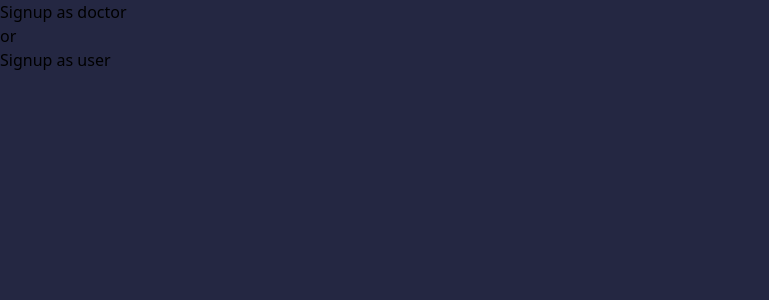
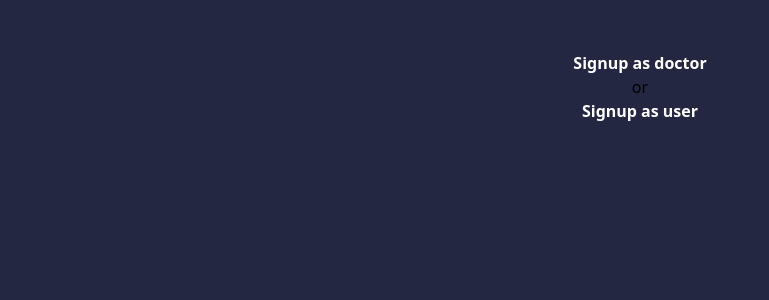
Before and after one commit to Jayanthi1237/doctorportal, a Django app: page /signup in a window 1280 px wide. Shown: the top 300 px of the page, without its empty margins (0-769 px from the left). Run offline with Django 4.2, Linux system fonts and the light colour scheme; style sheets or scripts are compiled from the project's sources; parts of the project's set-up code (start-up, migrations or seed data) failed here and were passed over.

Commit message:
newcommit

```diff
--- a/templates/base.html
+++ b/templates/base.html
@@ -8,8 +8,7 @@
     <link rel="stylesheet" href="{% static 'output.css' %}">
     {% block extrastylesheet %}{% endblock %}
 </head>
-<body class="w-screen h-screen flex justify-center items-center"style='background-color: hsl(234, 29%, 20%);
-'>
+<body class="w-screen h-screen flex justify-center items-center" style='background-color: hsl(234, 29%, 20%); display: flex; justify-content: center; align-items: center;'>
     {% block content %}{% endblock %}
     {% block script %}{% endblock %}
 </body>
--- a/templates/doctorSignup.html
+++ b/templates/doctorSignup.html
@@ -7,8 +7,8 @@
 
 {% block content %}
 
-<div class="h-[70%] p-4 bg-blue-200 overflow-auto rounded-md " style="background-color:SandyBrown;">
-    <form action="{% url 'doctorSignup' %}" class="grid grid-cols-2 gap-x-2" method="post" enctype="multipart/form-data">
+<div class="h-[70%] p-4 bg-blue-200 overflow-auto rounded-md " style="background-color:SandyBrown; height: 70%; padding: 4%; overflow: auto;">
+    <form action="{% url 'doctorSignup' %}" class="grid grid-cols-2 gap-x-2" method="post" enctype="multipart/form-data" style="display: grid; grid-template-columns: repeat(2, minmax(0, 1fr)); margin-left: 0.5rem;">
             {% csrf_token %}
             {{form}}
         <button type="submit" style="border: 1px solid black; width: 20%; margin-left:90%  ; padding: 3%; background-color: whitesmoke;" >SIGNUP</button>
--- a/templates/form_snippet.html
+++ b/templates/form_snippet.html
@@ -4,7 +4,7 @@
 {% endfor %}
 
 {% for field in form %}
-    <div class="flex flex-col my-3">
+    <div class="flex flex-col my-3" style="display: flex; flex-direction: column; ">
         <div class="text-red-500">{{field.errors}}</div>
         {{field.label_tag}}
         {{field}}
--- a/templates/login.html
+++ b/templates/login.html
@@ -4,8 +4,8 @@
 
 {% block content %}
 
-<div class="p-4 bg-blue-200 overflow-auto rounded-md">
-    <form action="{% url 'login' %}" class="flex flex-col" method="post">
+<div class="p-4 bg-blue-200 overflow-auto rounded-md" style=" padding: 4%; overflow: auto;">
+    <form action="{% url 'login' %}" class="flex flex-col" method="post" style="display: flex; flex-direction: column;">
             {% csrf_token %}
             {{form}}
         <button type="submit">login</button>
--- a/templates/signup_nav.html
+++ b/templates/signup_nav.html
@@ -1,9 +1,9 @@
 {% extends 'base.html' %}
 
 {% block content %}
-    <div class="p-3 flex flex-col bg-blue-400 items-center rounded-md">
-        <a href="{% url 'doctorSignup' %}" class="text-white font-bold">Signup as doctor</a>
+    <div class="p-3 flex flex-col bg-blue-400 items-center rounded-md" style="padding: 4%; display: flex; flex-direction: column; align-items: center;">
+        <a href="{% url 'doctorSignup' %}" class="text-white font-bold" style="color: white; font-weight: bold;">Signup as doctor</a>
         <p>or</p>
-        <a href="{% url 'userSignup' %}" class="text-white font-bold">Signup as user</a>
+        <a href="{% url 'userSignup' %}" class="text-white font-bold" style="color: white; font-weight: bold;">Signup as user</a>
     </div>
 {% endblock content %}
--- a/templates/userSignup.html
+++ b/templates/userSignup.html
@@ -4,8 +4,8 @@
 
 {% block content %}
 
-<div class="h-[70%] p-4  overflow-auto rounded-md" style="background-color:SandyBrown;">
-    <form action="{% url 'userSignup' %}" class="grid grid-cols-2 gap-x-2" method="post" enctype="multipart/form-data">
+<div class="h-[70%] p-4  overflow-auto rounded-md" style="background-color:SandyBrown; height: 70%; padding: 4%; overflow: auto; ">
+    <form action="{% url 'userSignup' %}" class="grid grid-cols-2 gap-x-2" method="post" enctype="multipart/form-data" style="display: grid; grid-template-columns: repeat(2, minmax(0, 1fr)); margin-left: 0.5rem;">
             {% csrf_token %}
             {{form}}
         <button type="submit" style="border: 1px solid black; width: 20%; margin-left:90%  ; padding: 3%; background-color: whitesmoke;" >SIGNUP</button>
```
Also changed, not shown: templates/dashboard.html (+4 -4 lines).
